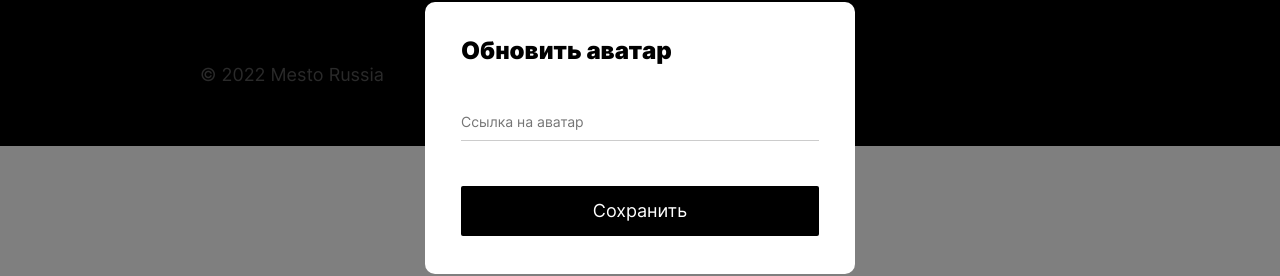
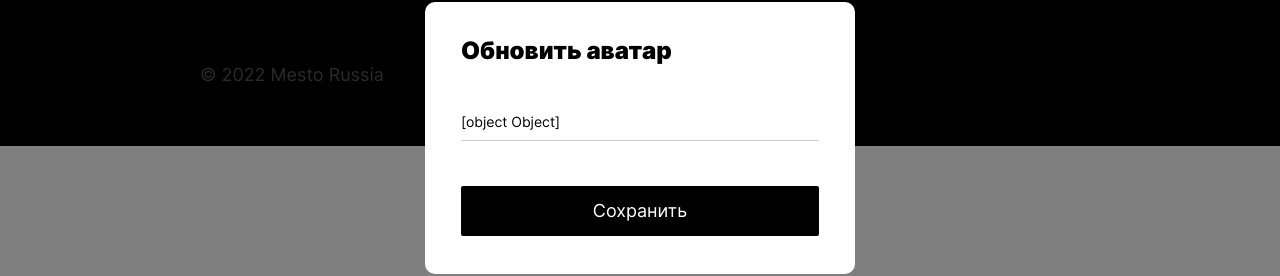
Before and after one commit to Arsenii400/mesto-react, a React (Create React App) app: page / in a window 1280 px wide. Both pictures are taken after a click on the picture 261 px from the left and 169 px from the top of the page. Shown: the part 262-538 px from the top of the page. Built offline with nearby package versions, Linux system fonts and the light colour scheme; no server answers.

Commit message:
Добавил компонент аватара

```diff
--- a/src/component/App.js
+++ b/src/component/App.js
@@ -9,6 +9,7 @@ import ImagePopup from './ImagePopup';
 import CurrentUserContext from '../contexts/CurrentUserContext';
 import { api } from '../utils/Api.js';
 import EditProfilePopup from './EditProfilePopup';
+import EditAvatarPopup from './EditAvatarPopup';
 
 function App() {
 
@@ -53,11 +54,22 @@ function App() {
     setSelectedCard({ isOpen: true, card: card });
   }
 
-  function handleUpdateUser() {
-    api.patchProfileEdit()
+  function handleUpdateUser(data) {
+    api.patchProfileEdit(data)
       .then((res) => {
-        setCurrentUser(res)
-        closeAllPopups()
+        setCurrentUser(res);
+        closeAllPopups();
+      })
+      .catch((err) => {
+        console.log(err);
+      })
+  }
+
+  function handleUpdateAvatar(data) {
+    api.updateAvatar(data)
+      .then((res) => {
+        setCurrentUser(res);
+        closeAllPopups();
       })
       .catch((err) => {
         console.log(err);
@@ -101,20 +113,7 @@ function App() {
           </label>
         </PopupWithForm>
 
-        <PopupWithForm
-          name="updateAvatar"
-          container="updateAvatar-container"
-          heading="heading"
-          title="Обновить аватар"
-          buttonTitle="Сохранить"
-          isOpen={isEditAvatarPopupOpen}
-          onClose={closeAllPopups}>
-          <label className="popup__field">
-            <input className="popup__input popup__input_type_avatar" id="avatar-input" type="url" name="avatar"
-              placeholder="Ссылка на аватар" required />
-            <span className="popup__input-error avatar-input-error"></span>
-          </label>
-        </PopupWithForm>
+        <EditAvatarPopup onUpdateAvatar={handleUpdateAvatar} isOpen={isEditAvatarPopupOpen} onClose={closeAllPopups} />
 
         <PopupWithForm
           name="deleteConfirmation"
--- /dev/null
+++ b/src/component/EditAvatarPopup.js
@@ -0,0 +1,57 @@
+import React from "react";
+import PopupWithForm from "./PopupWithForm";
+import CurrentUserContext from "../contexts/CurrentUserContext";
+
+
+function EditAvatarPopup(props) {
+
+  const currentUser = React.useContext(CurrentUserContext);
+
+  const [avatar, setAvatar] = React.useState({ avatar: '' });
+  const avatarRef = React.useRef();
+
+  function handleAvatarChange(e) {
+    setAvatar(e.target.value)
+  }
+
+  React.useEffect(() => {
+    if (currentUser?.avatar) {
+      setAvatar(currentUser?.avatar)
+    }
+  }, [currentUser])
+
+  function handleSubmit(e) {
+    e.preventDefault();
+    props.onUpdateAvatar({
+      avatar: avatar,
+    });
+  }
+
+  return (
+    <PopupWithForm
+      name="updateAvatar"
+      container="updateAvatar-container"
+      heading="heading"
+      title="Обновить аватар"
+      buttonTitle="Сохранить"
+      isOpen={props.isOpen}
+      onClose={props.onClose}
+      onSubmit={handleSubmit}>
+      <label className="popup__field">
+        <input
+          ref={avatarRef}
+          value={avatar}
+          onChange={handleAvatarChange}
+          className="popup__input popup__input_type_avatar"
+          id="avatar-input"
+          type="url"
+          name="avatar"
+          placeholder="Ссылка на аватар"
+          required />
+        <span className="popup__input-error avatar-input-error"></span>
+      </label>
+    </PopupWithForm>
+  )
+}
+
+export default EditAvatarPopup;
--- a/src/component/EditProfilePopup.js
+++ b/src/component/EditProfilePopup.js
@@ -6,28 +6,29 @@ function EditProfilePopup(props) {
 
   const currentUser = React.useContext(CurrentUserContext);
 
-  const [name, setName] = React.useState();
-  const [description, setDescription] = React.useState();
+  const [name, setName] = React.useState({name: ''});
+  const [description, setDescription] = React.useState({about: ''});
 
   function handleNameChange(e) {
-    setName = (e.target.value)
+    setName(e.target.value)
   }
 
   function handleDescriptionChange(e) {
-    setDescription = (e.target.value)
+    setDescription(e.target.value)
   }
 
   React.useEffect(() => {
-    setName(currentUser?.name);
-    setDescription(currentUser?.about);
+    if (currentUser?.name && currentUser?.about) {
+      setName(currentUser?.name);
+      setDescription(currentUser?.about)
+    }
   }, [currentUser]);
 
   function handleSubmit(e) {
     e.preventDefault();
-
     props.onUpdateUser({
-      name,
-      about: description,
+      name: name,
+      about: description
     });
   }
 
--- a/src/component/PopupWithForm.js
+++ b/src/component/PopupWithForm.js
@@ -8,7 +8,7 @@ function PopupWithForm(props) {
         <h3 className={`popup__${props.heading}`}>{props.title}</h3>
         <form onSubmit={props.onSubmit} className={`popup__form popup__form_type_${props.name}`} name="editProfileForm" noValidate>
           {props.children}
-          <button className="popup__submit popup__submit_type_edit" type="submit" disabled>{props.buttonTitle}</button>
+          <button className="popup__submit popup__submit_type_edit" type="submit">{props.buttonTitle}</button>
         </form>
       </div>
     </div>
--- a/src/utils/Api.js
+++ b/src/utils/Api.js
@@ -81,7 +81,7 @@ export class Api {
         'Content-Type': 'application/json'
       },
       body: JSON.stringify({
-        name: data.title,
+        name: data.name,
         about: data.about,
       })
     })
```
